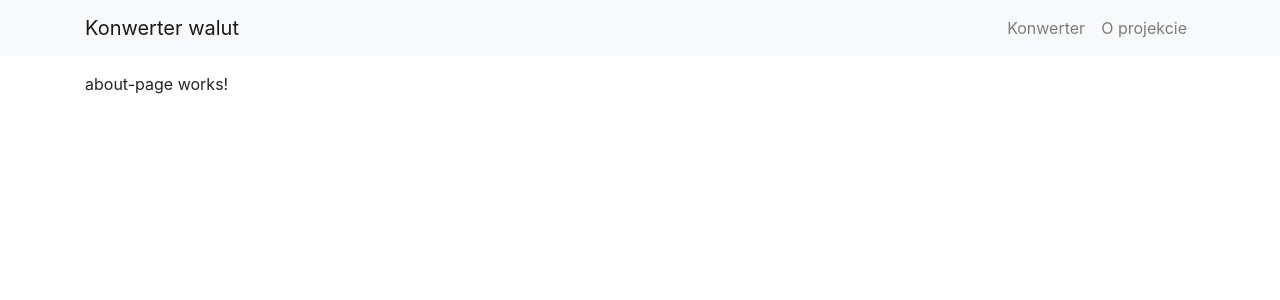
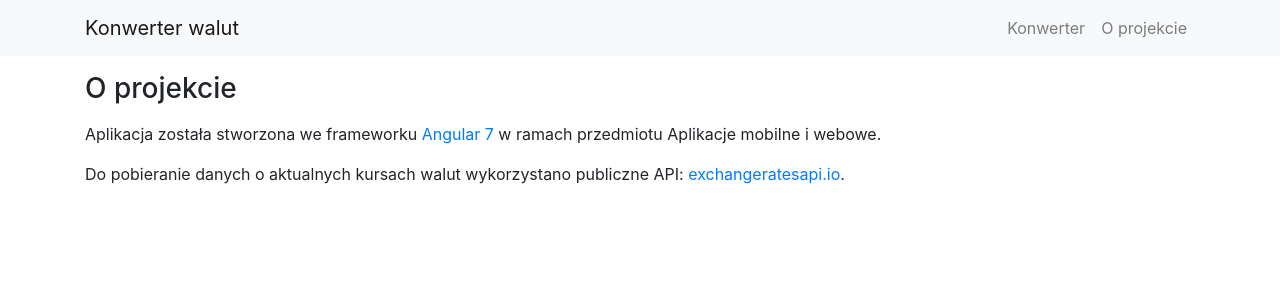
Before and after one commit to plyschik/angular-currency-converter, an Angular app: page /about in a window 1280 px wide. Shown: the top 300 px of the page. Built offline with nearby package versions, Linux system fonts and the light colour scheme.

Commit message:
About page added.

```diff
--- a/src/app/about-page/about-page.component.html
+++ b/src/app/about-page/about-page.component.html
@@ -1,3 +1,9 @@
+<h3 class="mb-3">O projekcie</h3>
+
 <p>
-  about-page works!
+  Aplikacja została stworzona we frameworku <a target="_blank" href="https://angular.io">Angular 7</a> w ramach przedmiotu Aplikacje mobilne i webowe.
 </p>
+
+<p>
+  Do pobieranie danych o aktualnych kursach walut wykorzystano publiczne API: <a target="_blank" href="https://exchangeratesapi.io">exchangeratesapi.io</a>.
+</p>
--- a/src/app/about-page/about-page.component.ts
+++ b/src/app/about-page/about-page.component.ts
@@ -1,15 +1,10 @@
-import { Component, OnInit } from '@angular/core';
+import { Component } from '@angular/core';
 
 @Component({
   selector: 'app-about-page',
   templateUrl: './about-page.component.html',
   styleUrls: ['./about-page.component.css']
 })
-export class AboutPageComponent implements OnInit {
-
-  constructor() { }
-
-  ngOnInit() {
-  }
-
+export class AboutPageComponent {
+  constructor() {}
 }
```
